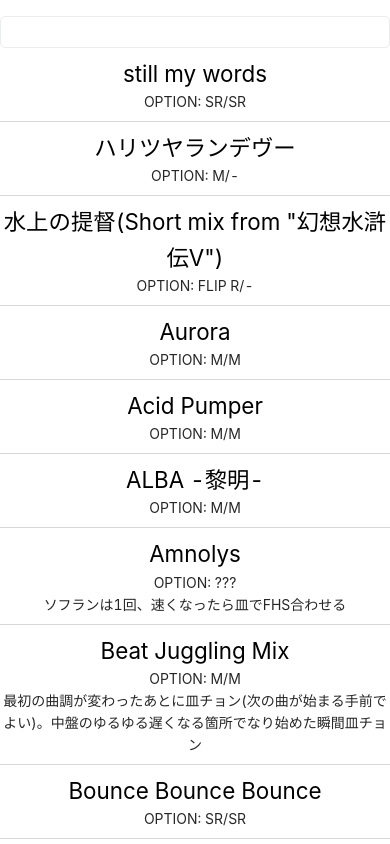
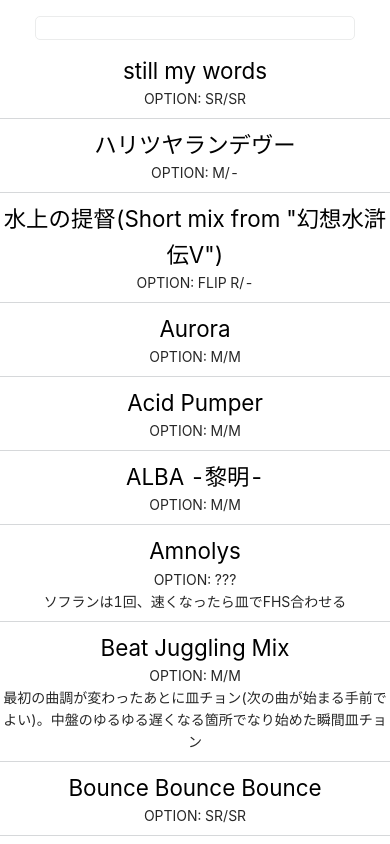
Before and after one commit to ravelll/iidx-option-note, a React (Create React App) app: page / in a window 390 px wide. Shown: the top 844 px of the page. Built offline with nearby package versions, Linux system fonts and the light colour scheme.

Commit message:
Updated style was not good for mobile browsers

```diff
--- a/src/App.css
+++ b/src/App.css
@@ -3,9 +3,9 @@
 }
 
 .main-input {
-  width: 100%;
-  height: 2rem;
-  max-width: 30rem;
+  width: 90%;
+  height: 1.5rem;
+  max-width: 20rem;
   font-size: 1rem;
   border: 1px solid;
   border-color: #ebecec;
```
